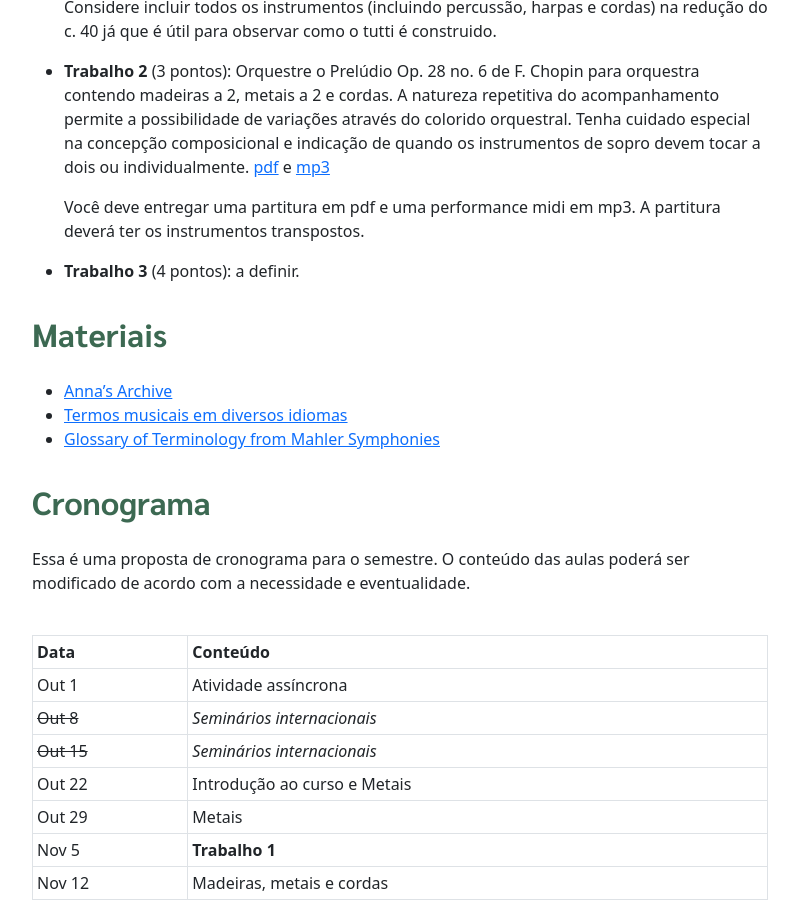
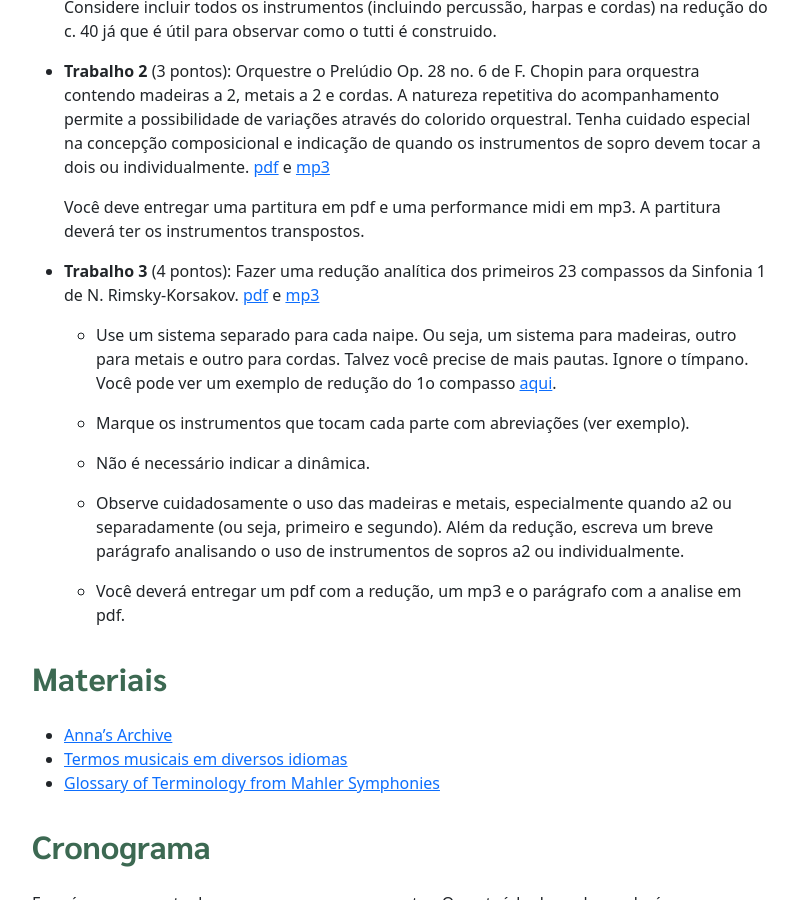
Before and after one commit to pedrokroger/pedrokroger.github.io, a Jekyll site: the page built from aulas/orq2.md, in a window 1280 px wide and 900 px high, scrolled down 1323 px. Shown: the whole window, without its empty margins (50-849 px from the left). Built offline with Jekyll 4.4.1, drawn with Linux system fonts in a browser that asks for light colours.

Commit message:
Trabalho orquestração

```diff
--- a/aulas/orq2.md
+++ b/aulas/orq2.md
@@ -56,12 +56,33 @@ A avaliação final será soma de 3 trabalhos de orquestração orientados.
   Você deve entregar uma partitura em pdf e uma performance midi em mp3. A
   partitura deverá ter os instrumentos transpostos.
 
-- **Trabalho 3** (4 pontos): a definir.
+- **Trabalho 3** (4 pontos): Fazer uma redução analítica dos primeiros 23
+  compassos da Sinfonia 1 de N. Rimsky-Korsakov. [pdf][5] e [mp3][6]
+
+  - Use um sistema separado para cada naipe. Ou seja, um sistema para madeiras,
+    outro para metais e outro para cordas. Talvez você precise de mais pautas.
+    Ignore o tímpano. Você pode ver um exemplo de redução do 1o compasso
+    [aqui][7].
+
+  - Marque os instrumentos que tocam cada parte com abreviações (ver exemplo).
+
+  - Não é necessário indicar a dinâmica.
+
+  - Observe cuidadosamente o uso das madeiras e metais, especialmente quando a2
+    ou separadamente (ou seja, primeiro e segundo). Além da redução, escreva um
+    breve parágrafo analisando o uso de instrumentos de sopros a2 ou
+    individualmente.
+
+  - Você deverá entregar um pdf com a redução, um mp3 e o parágrafo com a
+    analise em pdf.
 
 [1]: https://docs.pkroger.com/Holst%20-%20Os%20Planetas%20-%20Marte%20-%20Trecho.pdf
 [2]: https://docs.pkroger.com/Holst%20-%20Os%20Planetas%20-%20Marte%20-%20Trecho.mp3
 [3]: https://docs.pkroger.com/Chopin%20Preludio%206.pdf
 [4]: https://docs.pkroger.com/Chopin%20Preludio%206.mp3
+[5]: https://docs.pkroger.com/Korsakov%20-%20Sinfonia%201.pdf
+[6]: https://docs.pkroger.com/Korsakov%20-%20Sinfonia%201.mp3
+[7]: https://docs.pkroger.com/Korsakov%20Exemplo.pdf
 
 ## Materiais
 
```
